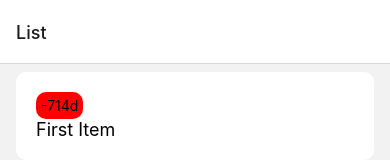
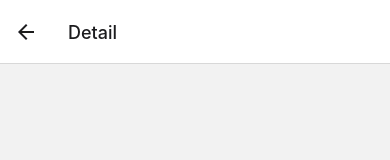
Before and after one commit to vsobotka/expiro, a React Native app: screen /Detail in a window 390 px wide. Shown: the top 160 px of the page. Built offline with nearby package versions, Linux system fonts and the light colour scheme.

Commit message:
Rename to detail

```diff
--- a/App.tsx
+++ b/App.tsx
@@ -2,12 +2,12 @@ import React from "react";
 import { NavigationContainer } from "@react-navigation/native";
 import { createNativeStackNavigator } from "@react-navigation/native-stack";
 import { List } from "./src/Screens/List";
-import { MyModal } from "./src/Screens/MyModal";
+import { ItemDetail } from "./src/Screens/ItemDetail";
 import { StateProvider } from "./src/Context";
 
 export type RootStackParamList = {
   List: undefined;
-  MyModal: undefined;
+  Detail: undefined;
 };
 
 const Stack = createNativeStackNavigator<RootStackParamList>();
@@ -21,7 +21,7 @@ const App = () => {
             <Stack.Screen name="List" component={List} />
           </Stack.Group>
           <Stack.Group screenOptions={{ presentation: "modal" }}>
-            <Stack.Screen name="MyModal" component={MyModal} />
+            <Stack.Screen name="Detail" component={ItemDetail} />
           </Stack.Group>
         </Stack.Navigator>
       </NavigationContainer>
--- a/src/Screens/MyModal.tsx
+++ b/src/Screens/ItemDetail.tsx
@@ -6,9 +6,9 @@ import { globalStyle } from "../Styles/Global";
 import { Context } from "../Context";
 import { DatePicker } from "../Components/DatePicker";
 
-type Props = NativeStackScreenProps<RootStackParamList, "MyModal">;
+type Props = NativeStackScreenProps<RootStackParamList, "Detail">;
 
-export function MyModal({ navigation }: Props) {
+export function ItemDetail({ navigation }: Props) {
   const { addToList } = useContext(Context);
   const [title, setTitle] = useState("");
   const [expirationTimestamp, setExpirationTimestamp] = useState(
```
